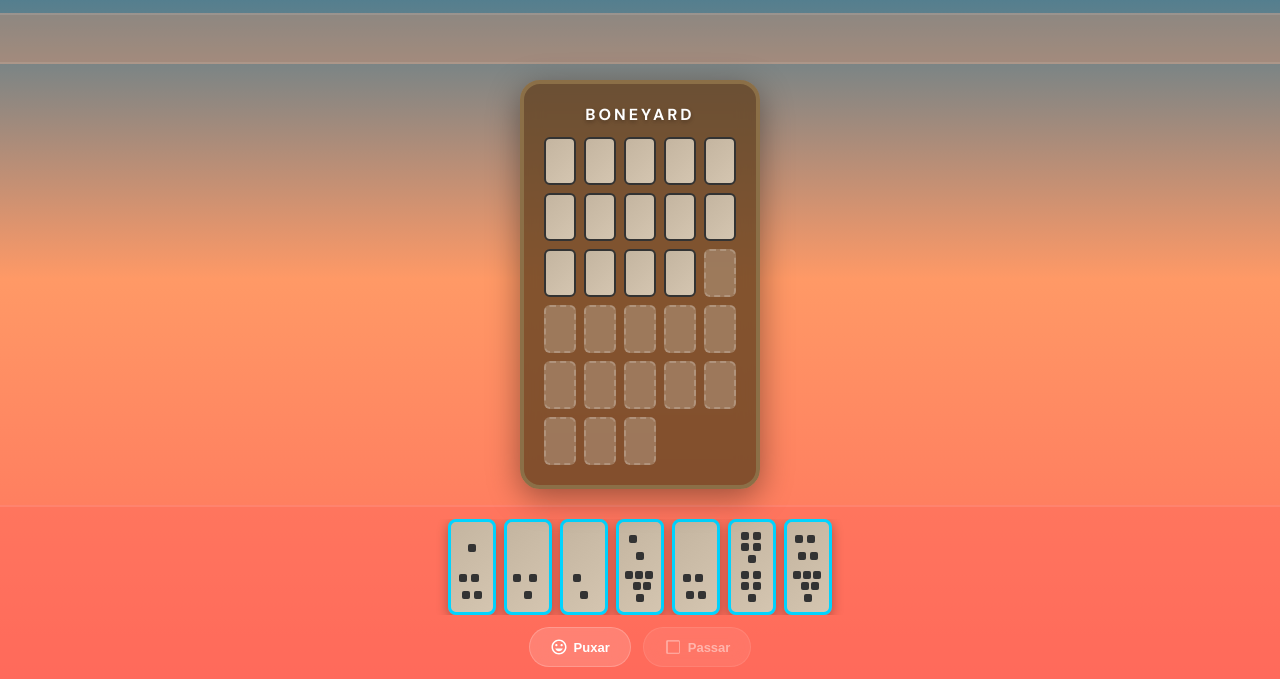
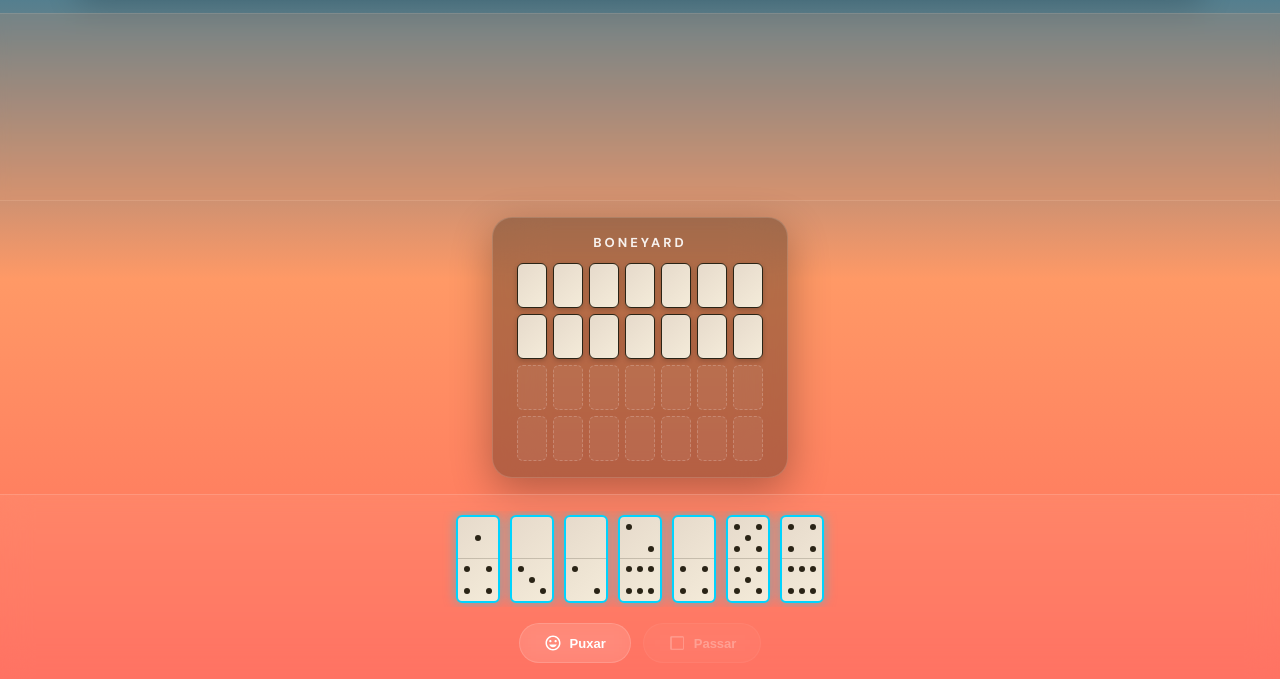
Before and after one commit to detiillimichel-max/Domina-, a website: page index.html in a window 1280 px wide. Shown: the part 121-800 px from the top of the page. Drawn offline with Linux system fonts and the light colour scheme.

Commit message:
Update style.css
Estrutura visual com acertos

```diff
--- a/style.css
+++ b/style.css
@@ -14,6 +14,10 @@
     --text-secondary: #b0c4de;
     --success: #00d4ff;
     --danger: #ff6b6b;
+
+    /* Cores das peças de dominó */
+    --domino-bg: linear-gradient(135deg, #e6dacb 0%, #f4ebd9 100%);
+    --domino-border: #2a2416;
 }
 
 body {
@@ -76,15 +80,16 @@ body {
 
 .score-board {
     flex: 1;
-    background: rgba(30, 50, 80, 0.6);
+    background: rgba(30, 50, 80, 0.4);
     border-radius: 16px;
     padding: 12px 16px;
     backdrop-filter: blur(20px);
-    border: 1px solid rgba(255, 255, 255, 0.1);
+    border: 1px solid rgba(255, 255, 255, 0.15);
     display: flex;
     flex-direction: column;
     align-items: center;
     gap: 8px;
+    box-shadow: 0 8px 32px rgba(0, 0, 0, 0.2);
 }
 
 .score-label {
@@ -143,16 +148,17 @@ body {
     color: var(--text-primary);
 }
 
-/* Mesa */
+/* Mesa de Jogo */
 .mesa-container {
-    flex: 0.8;
+    flex: 1;
     display: flex;
     align-items: center;
     justify-content: center;
     padding: 12px;
-    background: rgba(255, 153, 102, 0.3);
-    border-top: 2px solid rgba(255, 255, 255, 0.1);
-    border-bottom: 2px solid rgba(255, 255, 255, 0.1);
+    background: rgba(255, 153, 102, 0.15);
+    border-top: 1px solid rgba(255, 255, 255, 0.1);
+    border-bottom: 1px solid rgba(255, 255, 255, 0.1);
+    backdrop-filter: blur(5px);
 }
 
 .mesa {
@@ -160,62 +166,77 @@ body {
     align-items: center;
     justify-content: center;
     flex-wrap: wrap;
-    gap: 8px;
+    gap: 12px;
     max-width: 100%;
     max-height: 100%;
     overflow: auto;
+    padding: 10px;
 }
 
+/* CONCERTO DO DOMINÓ: Proporções Perfeitas (1:2) */
 .domino {
-    width: 48px;
-    height: 96px;
-    background: linear-gradient(135deg, #c4b5a0 0%, #d4c5b0 100%);
-    border: 3px solid #333;
-    border-radius: 8px;
+    width: 44px;
+    height: 88px;
+    background: var(--domino-bg);
+    border: 2px solid var(--domino-border);
+    border-radius: 6px;
     cursor: pointer;
     display: flex;
     flex-direction: column;
     align-items: center;
-    justify-content: space-around;
-    padding: 6px;
-    transition: all 0.3s ease;
-    box-shadow: 0 4px 12px rgba(0, 0, 0, 0.3);
+    justify-content: space-between;
+    transition: all 0.25s cubic-bezier(0.4, 0, 0.2, 1);
+    box-shadow: 0 4px 10px rgba(0, 0, 0, 0.3);
     user-select: none;
+    position: relative;
 }
 
 .domino:hover {
-    transform: translateY(-4px);
-    box-shadow: 0 6px 16px rgba(0, 212, 255, 0.3);
+    transform: translateY(-4px) scale(1.02);
+    box-shadow: 0 8px 20px rgba(0, 212, 255, 0.4);
 }
 
 .domino.selected {
     border-color: var(--primary);
-    box-shadow: 0 0 20px rgba(0, 212, 255, 0.6);
+    box-shadow: 0 0 15px rgba(0, 212, 255, 0.6);
 }
 
 .domino.rotated {
-    width: 96px;
-    height: 48px;
+    width: 88px;
+    height: 44px;
+    flex-direction: row;
 }
 
-.domino-pip {
-    width: 8px;
-    height: 8px;
-    background: #333;
-    border-radius: 2px;
+/* Grid Realista 3x3 para posicionamento correto dos Pips */
+.domino-half {
+    display: grid;
+    grid-template-columns: repeat(3, 1fr);
+    grid-template-rows: repeat(3, 1fr);
+    width: 100%;
+    height: 50%;
+    padding: 4px;
+    align-items: center;
+    justify-items: center;
+    box-sizing: border-box;
 }
 
-.domino-half {
-    display: flex;
-    flex-wrap: wrap;
-    gap: 2px;
-    width: 100%;
-    align-items: center;
-    justify-content: center;
-    height: 32px;
+/* Linha central divisória discreta */
+.domino:not(.rotated) .domino-half:first-child {
+    border-bottom: 1px solid rgba(42, 36, 22, 0.2);
+}
+.domino.rotated .domino-half:first-child {
+    border-right: 1px solid rgba(42, 36, 22, 0.2);
 }
 
-/* Boneyard */
+/* Bolinhas do Dominó */
+.domino-pip {
+    width: 6px;
+    height: 6px;
+    background: var(--domino-border);
+    border-radius: 50%;
+}
+
+/* Boneyard (Reserva) */
 .boneyard-container {
     flex: 0.6;
     display: flex;
@@ -225,85 +246,87 @@ body {
 }
 
 .boneyard {
-    background: rgba(101, 67, 33, 0.8);
-    border: 4px solid #8b6f47;
+    background: rgba(45, 30, 15, 0.35);
+    border: 1px solid rgba(255, 255, 255, 0.15);
     border-radius: 20px;
-    padding: 20px;
+    padding: 16px 24px;
     display: flex;
     flex-direction: column;
     align-items: center;
     gap: 12px;
-    backdrop-filter: blur(10px);
-    box-shadow: 0 8px 32px rgba(0, 0, 0, 0.4);
+    backdrop-filter: blur(25px);
+    box-shadow: 0 12px 40px rgba(0, 0, 0, 0.3);
 }
 
 .boneyard-title {
-    font-size: 16px;
+    font-size: 13px;
     font-weight: 700;
     letter-spacing: 3px;
     color: var(--text-primary);
     text-transform: uppercase;
-    text-shadow: 0 2px 4px rgba(0, 0, 0, 0.3);
+    opacity: 0.9;
 }
 
 .boneyard-grid {
     display: grid;
-    grid-template-columns: repeat(5, 32px);
-    gap: 8px;
+    grid-template-columns: repeat(7, 30px);
+    gap: 6px;
 }
 
 .boneyard-slot {
-    width: 32px;
-    height: 48px;
-    background: rgba(196, 181, 160, 0.4);
-    border: 2px dashed rgba(255, 255, 255, 0.2);
+    width: 30px;
+    height: 45px;
+    background: rgba(255, 255, 255, 0.05);
+    border: 1px dashed rgba(255, 255, 255, 0.2);
     border-radius: 6px;
 }
 
 .boneyard-slot.filled {
-    background: linear-gradient(135deg, #c4b5a0 0%, #d4c5b0 100%);
-    border: 2px solid #333;
+    background: var(--domino-bg);
+    border: 1.5px solid var(--domino-border);
     cursor: pointer;
+    box-shadow: 0 2px 5px rgba(0, 0, 0, 0.2);
 }
 
 /* Mão do Jogador */
 .hand-container {
-    flex: 0.7;
+    flex: 0.8;
     display: flex;
     flex-direction: column;
-    padding: 12px;
-    gap: 12px;
-    background: rgba(255, 102, 91, 0.4);
-    border-top: 2px solid rgba(255, 255, 255, 0.1);
+    padding: 16px;
+    gap: 16px;
+    background: rgba(255, 255, 255, 0.05);
+    border-top: 1px solid rgba(255, 255, 255, 0.15);
+    backdrop-filter: blur(15px);
 }
 
 .hand {
     display: flex;
-    gap: 8px;
+    gap: 10px;
     justify-content: center;
     align-items: flex-end;
     flex-wrap: wrap;
     overflow-y: auto;
-    max-height: 120px;
-}
-
-.hand .domino {
-    transition: all 0.3s ease;
+    max-height: 140px;
+    padding: 4px;
 }
 
 .hand .domino:hover {
-    transform: translateY(-8px);
+    transform: translateY(-10px) scale(1.05);
 }
 
 .hand .domino.playable {
     border-color: var(--success);
+    box-shadow: 0 0 12px rgba(0, 212, 255, 0.5);
 }
 
 .hand .domino.not-playable {
-    opacity: 0.5;
+    opacity: 0.4;
     cursor: not-allowed;
+    transform: none;
 }
 
+/* Painel de Ações */
 .actions {
     display: flex;
     gap: 12px;
@@ -311,33 +334,33 @@ body {
 }
 
 .action-btn {
-    padding: 10px 20px;
+    padding: 10px 24px;
     border-radius: 24px;
-    border: none;
-    background: rgba(255, 255, 255, 0.15);
+    background: rgba(255, 255, 255, 0.1);
     color: var(--text-primary);
     cursor: pointer;
     font-weight: 600;
     font-size: 13px;
     display: flex;
     align-items: center;
-    gap: 6px;
+    gap: 8px;
     transition: all 0.3s ease;
     backdrop-filter: blur(10px);
-    border: 1px solid rgba(255, 255, 255, 0.2);
+    border: 1px solid rgba(255, 255, 255, 0.15);
 }
 
-.action-btn:hover {
-    background: rgba(255, 255, 255, 0.25);
-    border-color: rgba(255, 255, 255, 0.4);
+.action-btn:hover:not(:disabled) {
+    background: rgba(255, 255, 255, 0.2);
+    border-color: rgba(255, 255, 255, 0.3);
+    transform: translateY(-2px);
 }
 
-.action-btn:active {
+.action-btn:active:not(:disabled) {
     transform: scale(0.95);
 }
 
 .action-btn:disabled {
-    opacity: 0.5;
+    opacity: 0.3;
     cursor: not-allowed;
 }
 
@@ -351,11 +374,12 @@ body {
 .status-modal {
     position: fixed;
     inset: 0;
-    background: rgba(0, 0, 0, 0.7);
+    background: rgba(0, 0, 0, 0.6);
     display: none;
     align-items: center;
     justify-content: center;
     z-index: 1000;
+    backdrop-filter: blur(8px);
 }
 
 .status-modal.show {
@@ -363,14 +387,14 @@ body {
 }
 
 .status-content {
-    background: linear-gradient(135deg, var(--dark-surface) 0%, #1a2950 100%);
-    border: 2px solid rgba(0, 212, 255, 0.3);
+    background: rgba(26, 31, 58, 0.85);
+    border: 1px solid rgba(255, 255, 255, 0.2);
     border-radius: 20px;
     padding: 32px;
     text-align: center;
     max-width: 300px;
     backdrop-filter: blur(20px);
-    box-shadow: 0 8px 32px rgba(0, 0, 0, 0.4);
+    box-shadow: 0 20px 50px rgba(0, 0, 0, 0.5);
 }
 
 .status-title {
@@ -407,10 +431,6 @@ body {
     box-shadow: 0 4px 16px rgba(0, 212, 255, 0.4);
 }
 
-.status-btn:active {
-    transform: translateY(0);
-}
-
 /* Scrollbar */
 ::-webkit-scrollbar {
     width: 6px;
@@ -427,11 +447,7 @@ body {
     border-radius: 10px;
 }
 
-::-webkit-scrollbar-thumb:hover {
-    background: rgba(0, 212, 255, 0.5);
-}
-
-/* Responsive */
+/* CONCERTO RESPONSIVO MOBILE (Ajuste Fino Milimétrico) */
 @media (max-width: 768px) {
     .score-board {
         padding: 10px 12px;
@@ -445,22 +461,34 @@ body {
         font-size: 20px;
     }
 
+    .boneyard-grid {
+        grid-template-columns: repeat(6, 30px);
+    }
+
+    /* Aplica perfeitamente a escala mobile mantendo a proporção 1:2 */
     .domino {
-        width: 40px;
-        height: 80px;
+        width: 36px;
+        height: 72px;
+        border-width: 1.5px;
     }
 
     .domino.rotated {
-        width: 80px;
-        height: 40px;
-    }
-
-    .boneyard-grid {
-        grid-template-columns: repeat(4, 28px);
+        width: 72px;
+        height: 36px;
     }
 
     .hand .domino {
-        width: 35px;
-        height: 70px;
+        width: 36px;
+        height: 72px;
     }
-  }
+
+    .domino-pip {
+        width: 5px;
+        height: 5px;
+    }
+
+    .domino-half {
+        padding: 2px;
+        gap: 1px;
+    }
+    }
```
